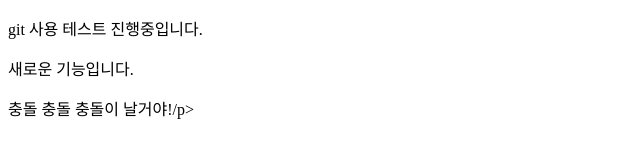
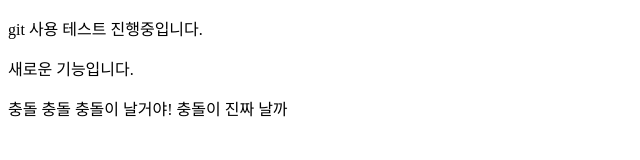
Before and after one commit to Cho-SeongJu/CloneTest, a plain HTML site: page index.html in a window 1280 px wide. Shown: the whole page, without its empty margins (0-640 px from the left). Drawn offline with Linux system fonts and the light colour scheme.

Commit message:
충돌 test

```diff
--- a/index.html
+++ b/index.html
@@ -9,6 +9,6 @@
   <body>
     <p>git 사용 테스트 진행중입니다.</p>
     <p>새로운 기능입니다.</p>
-    <p>충돌 충돌 충돌이 날거야!/p></p>
+    <p>충돌 충돌 충돌이 날거야! 충돌이 진짜 날까</p>
   </body>
 </html>
```
